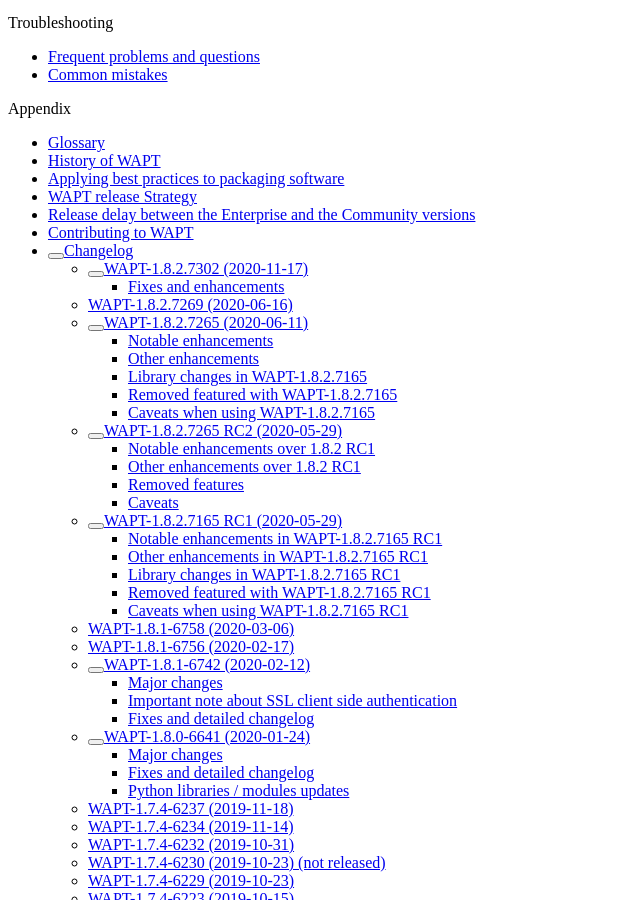
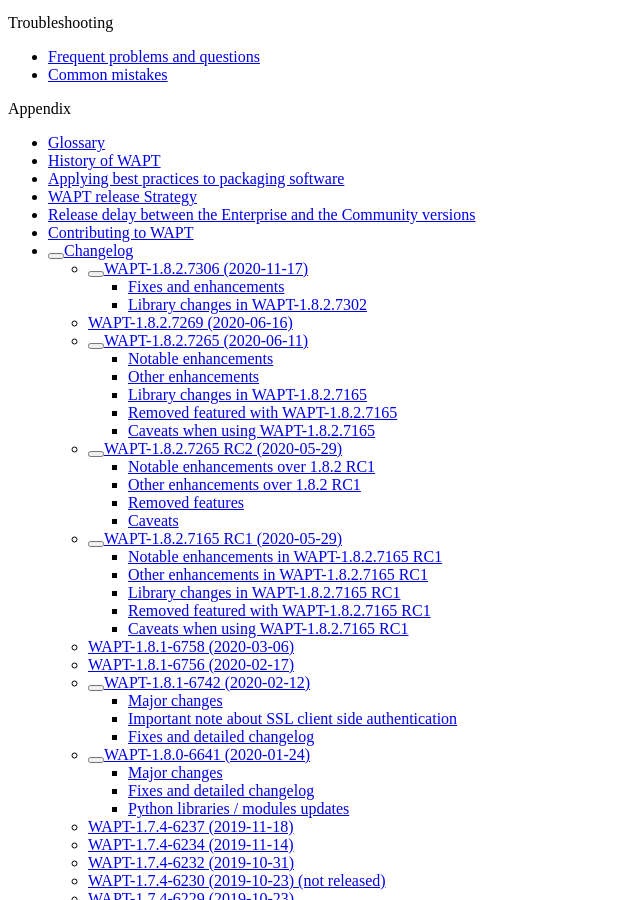
Before and after one commit to tranquilit/WAPT-Documentation, a Sphinx documentation site: the page built from source/wapt-changelog.rst, in a window 1280 px wide and 900 px high, scrolled down 487 px. Shown: the whole window, without its empty margins (0-640 px from the left). Built offline with Sphinx 7.4.7 and the Read the Docs theme 2.0.0, drawn with Linux system fonts in a browser that asks for light colours; some of the changed text lies outside the part shown.

Commit message:
fix version number

```diff
--- a/source/wapt-changelog.rst
+++ b/source/wapt-changelog.rst
@@ -12,10 +12,10 @@
 Changelog
 =========
 
-WAPT-1.8.2.7302 (2020-11-17)
+WAPT-1.8.2.7306 (2020-11-17)
 ----------------------------
 
-hash : c05745d1
+hash : 3ac363de
 
 Fixes and enhancements
 ++++++++++++++++++++++
@@ -52,8 +52,8 @@
 * [FIX] Patch pltis_utils to display properly long integer in WAPTWUA. The wsusscn2.cab file
   may report KBs with incorrect huge download size up to 1TB.
 
- Library changes in WAPT-1.8.2.7302
-+++++++++++++++++++++++++++++++++++
+Library changes in WAPT-1.8.2.7302
+++++++++++++++++++++++++++++++++++
 
 * [UPD] Update OpenSSL binary from 1.0.2r to 1.0.2u;
 
```
